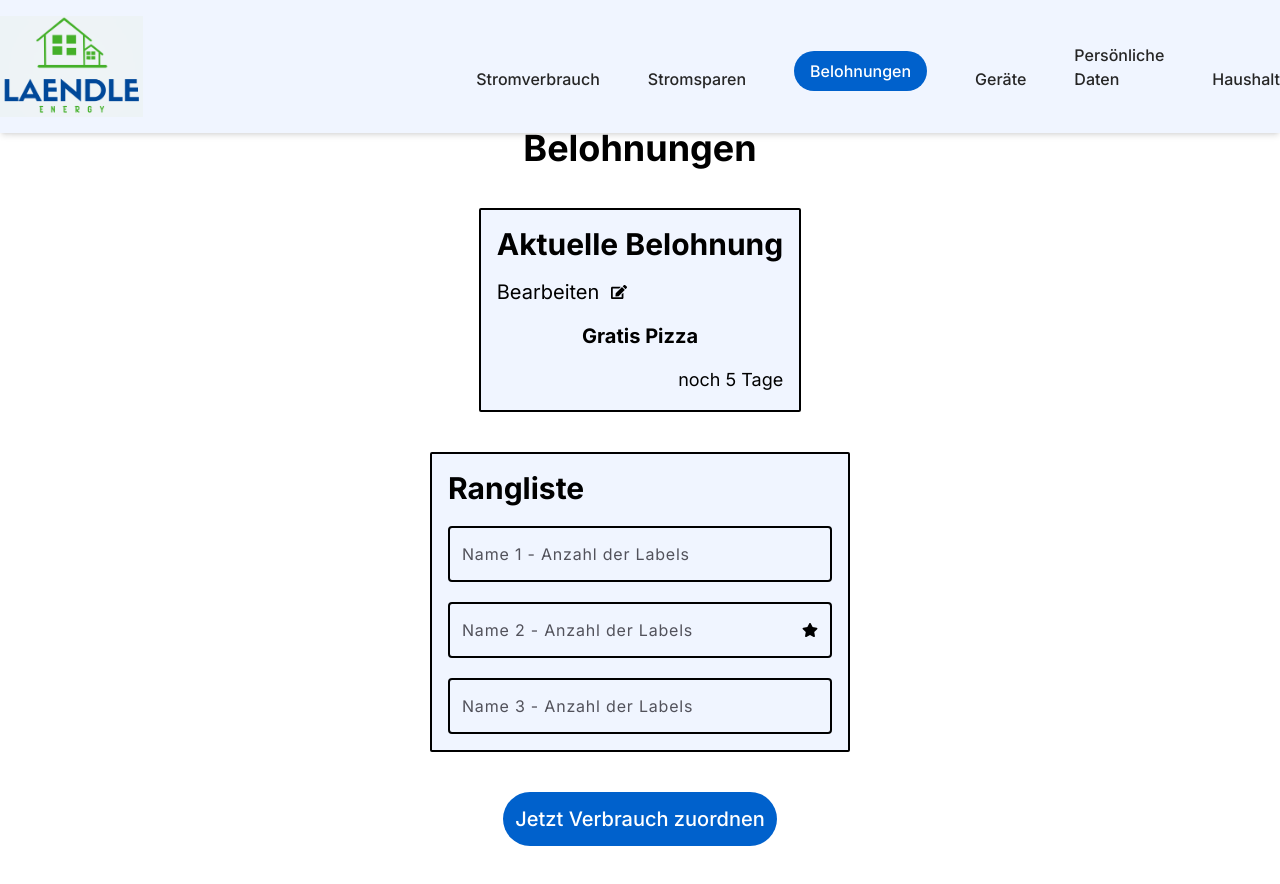
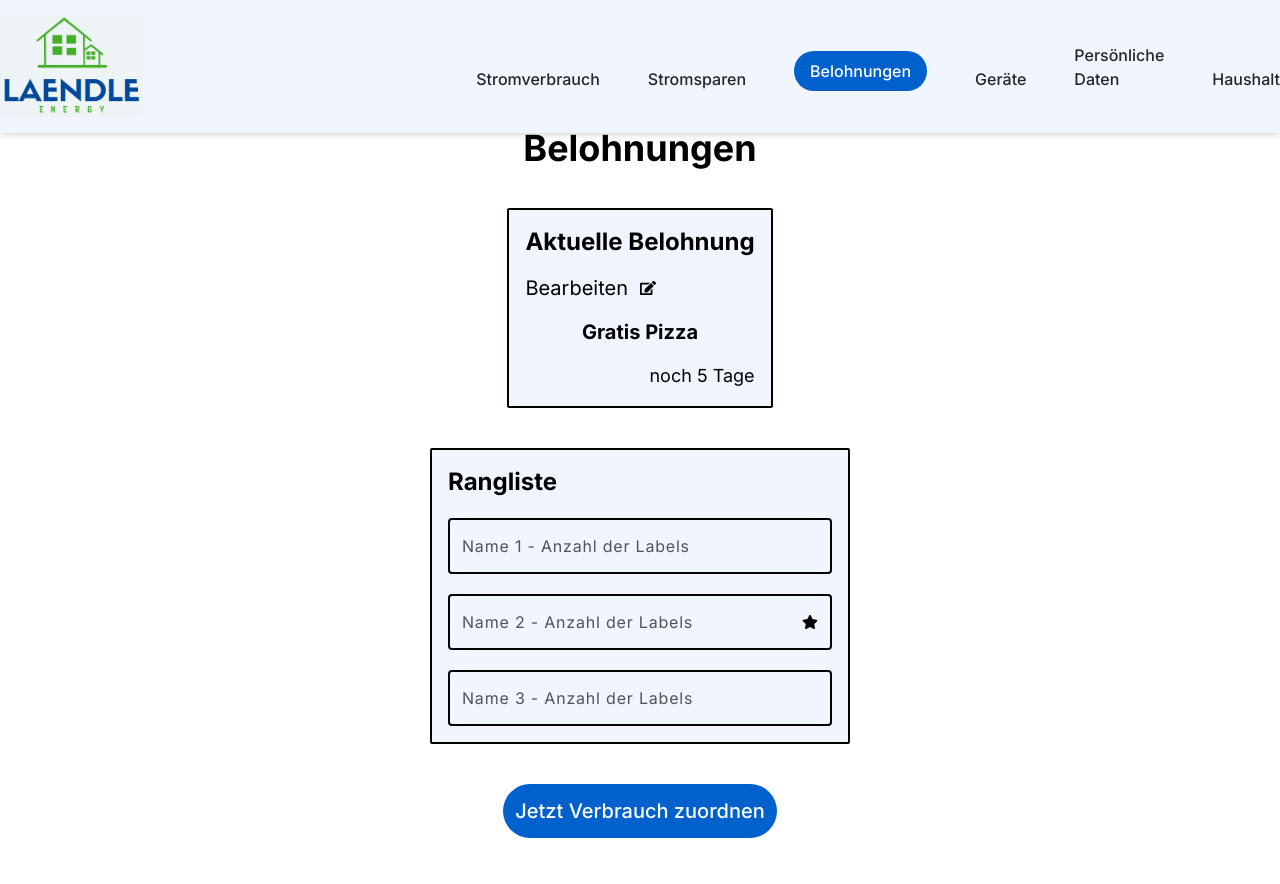
Before and after one commit to LaendleEnergy/SmartMeterUI, a Next.js app: page /pages/rewards in a window 1280 px wide. Shown: the top 884 px of the page. Built offline with nearby package versions, Linux system fonts and the light colour scheme.

Commit message:
text size

```diff
--- a/src/app/pages/rewards/page.tsx
+++ b/src/app/pages/rewards/page.tsx
@@ -10,7 +10,7 @@
             <div className="flex flex-col justify-center items-center space-y-10 py-[10%]">
                 <div className="text-4xl font-bold">Belohnungen</div>
                 <div className="space-y-4 bg-indigo-50 rounded-sm border-2 border-black p-4">
-                    <div className="text-3xl font-bold text-center">Aktuelle Belohnung</div>
+                    <div className="text-2xl font-bold text-center">Aktuelle Belohnung</div>
                     <div className="Edit justify-center items-center inline-flex space-x-3">
                         <div className="Bearbeiten text-xl">Bearbeiten</div>
                         <FaEdit></FaEdit>
@@ -19,7 +19,7 @@
                     <div className="text-lg text-right">noch 5 Tage</div>
                 </div>
                 <div className="Leaderboard flex flex-col space-y-5 rounded-sm border-2 border-black bg-indigo-50 p-4">
-                    <div className="Rangliste text-3xl font-bold">Rangliste</div>
+                    <div className="Rangliste text-2xl font-bold">Rangliste</div>
                     <DisplayAttribute name="Name 1 - Anzahl der Labels"></DisplayAttribute>
                     <DisplayAttribute name="Name 2 - Anzahl der Labels" star={true}></DisplayAttribute>
                     <DisplayAttribute name="Name 3 - Anzahl der Labels"></DisplayAttribute>
```
